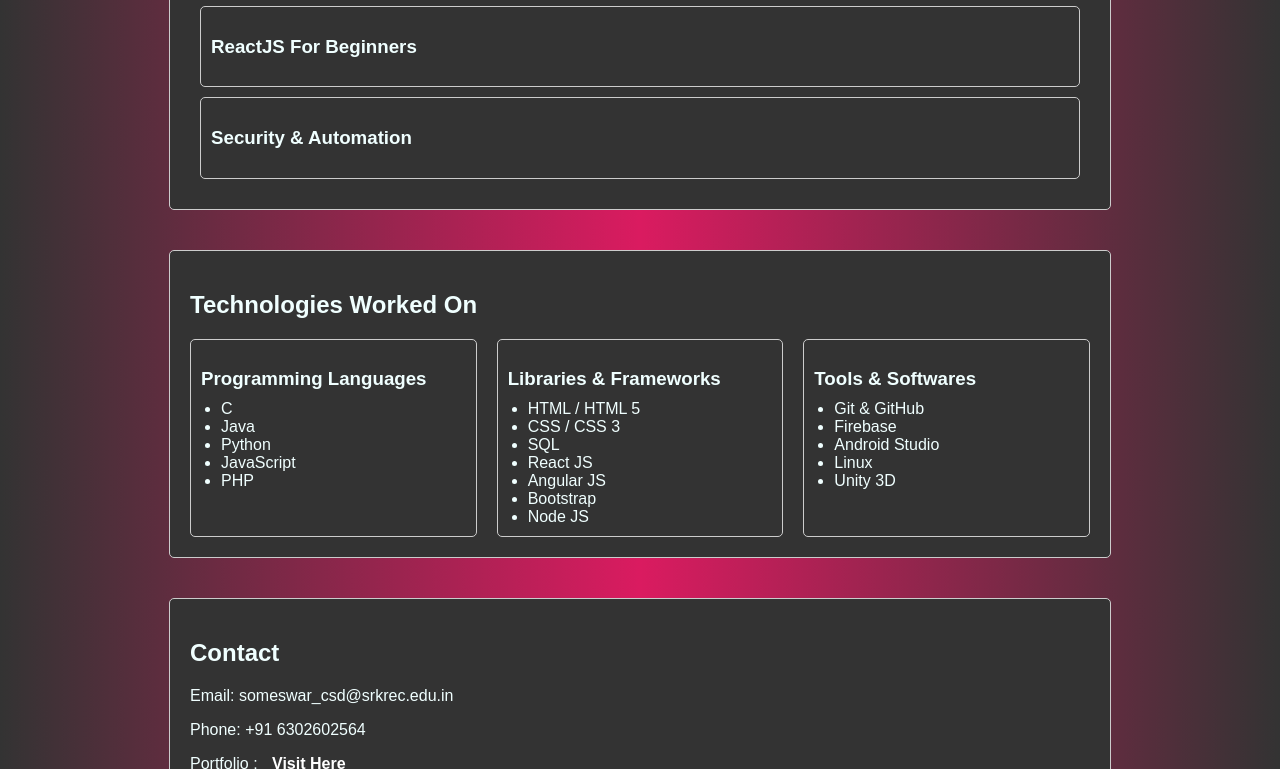
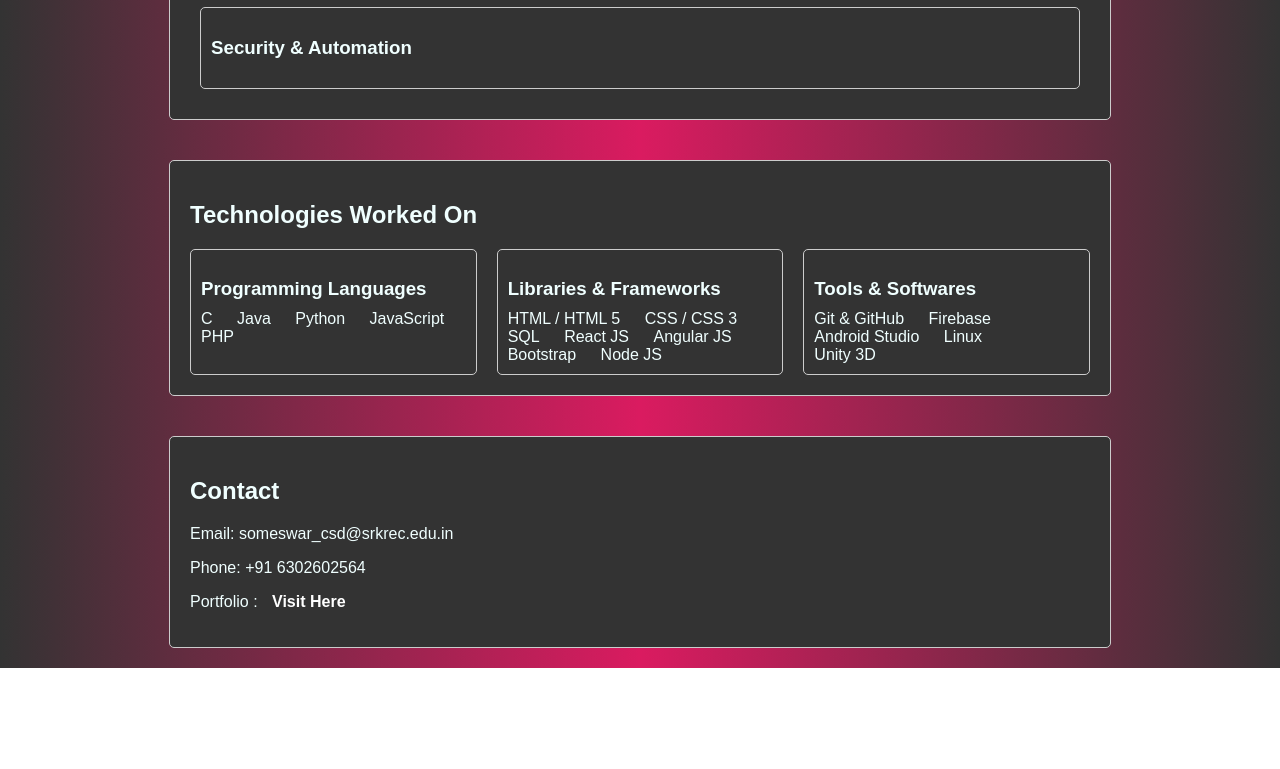
Before and after one commit to someswar735/Portfolio-Task, a plain HTML site: page index.html in a window 1280 px wide. Shown: the part 1752-2521 px from the top of the page. After the commit the page ends 2420 px from the top, so only its background shows below. Drawn offline with Linux system fonts and the light colour scheme.

Commit message:
Update index.css

```diff
--- a/index.css
+++ b/index.css
@@ -1,4 +1,3 @@
-
 body {
     font-family: Arial, sans-serif;
     margin: 0;
@@ -25,6 +24,7 @@ h1 {
     text-align: center;
     margin: 20px 0;
 }
+
 header {
 
     color: white;
@@ -35,8 +35,6 @@ header {
     animation: gradientAnimation 10s ease infinite;
 }
 
-
-
 section {
     padding: 20px;
     margin: 20px;
@@ -44,8 +42,6 @@ section {
     border-radius: 5px;
     cursor: pointer;
 }
-
-
 
 #profile-pic {
     display: block;
@@ -89,7 +85,6 @@ section {
     transition: all 0.3s ease;
     max-width: 900px;
 }
-
 
 .project-card:hover {
     transform: scale(1.05);
@@ -148,11 +143,16 @@ section {
     margin-bottom: 10px;
 }
 
-.grid-item ul {
-    list-style-type: disc;
-    padding-left: 20px;
+.grid-item div {
+    margin-bottom: 5px;
+    padding: 5px;
+    border-radius: 3px;
+    background-color: #333;
 }
 
+.grid-item div:last-child {
+    margin-bottom: 0;
+}
 
 .card {
     padding: 20px;
@@ -176,7 +176,7 @@ ul {
 }
 
 li {
-
+    display: inline-block;
     margin-right: 20px;
 }
 
```
